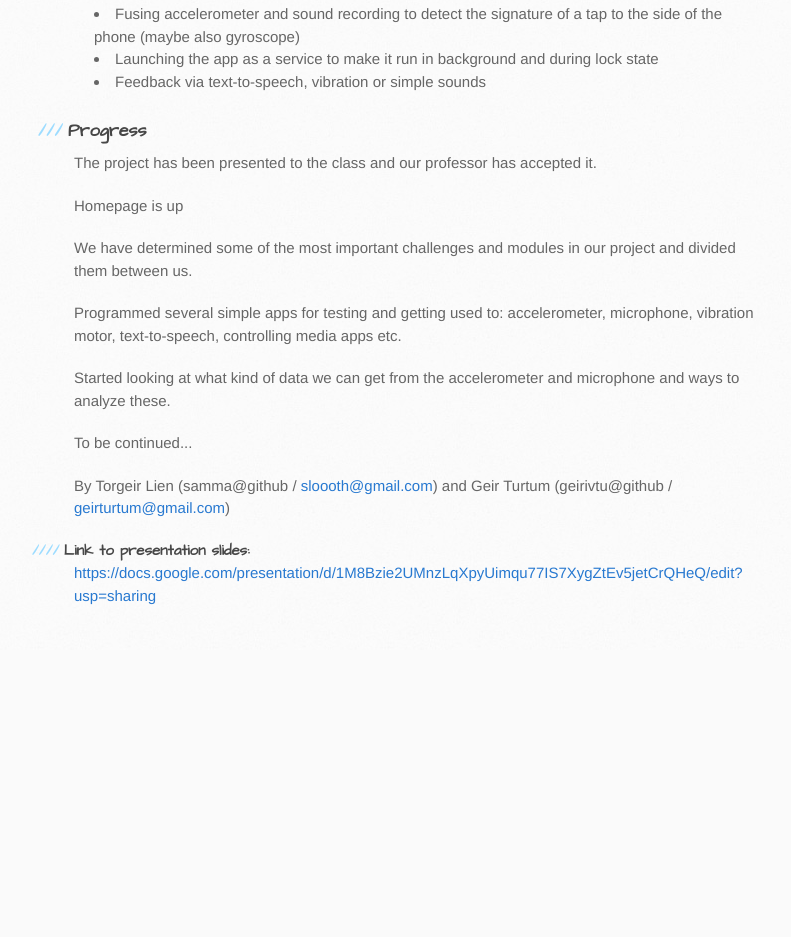
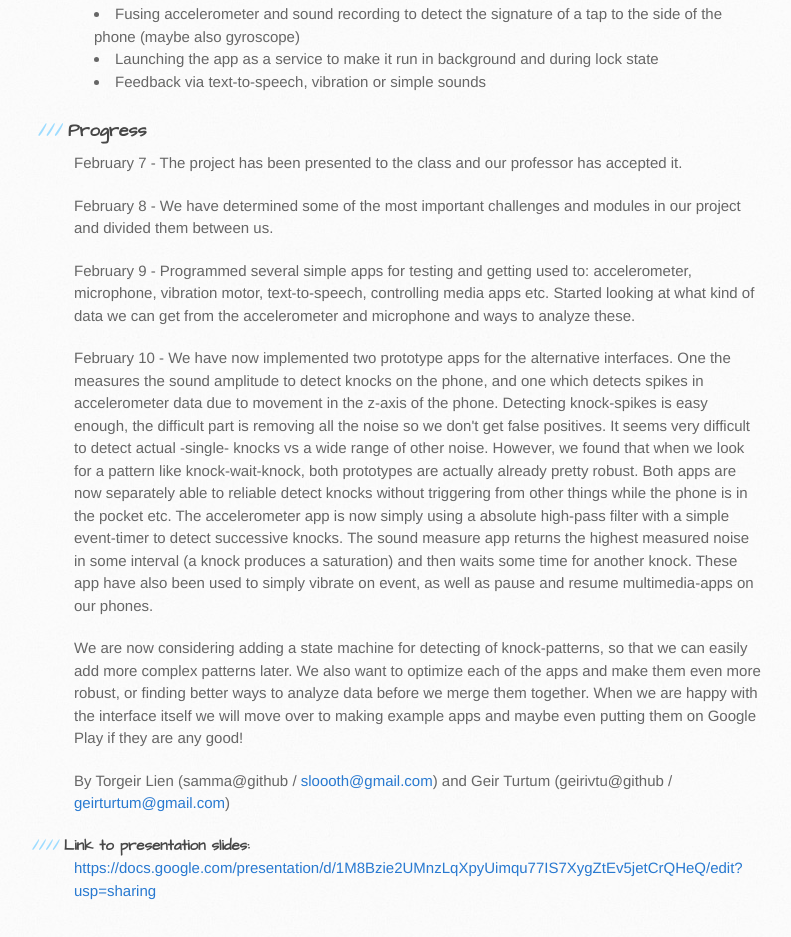
Before and after one commit to KybDP/KnockKnock, a plain HTML site: page index.html in a window 1280 px wide. Shown: the part 1040-1977 px from the top of the page, without its empty margins (96-887 px from the left). Before the commit the page ends 1690 px from the top, so only its background shows below. Drawn offline with Linux system fonts and the light colour scheme.

```diff
--- a/index.html
+++ b/index.html
@@ -64,17 +64,15 @@
 <li>Feedback via text-to-speech, vibration or simple sounds </li>
 </ul><h3>Progress</h3>
 
-<p>The project has been presented to the class and our professor has accepted it.</p>
+<p>February 7 - The project has been presented to the class and our professor has accepted it.</p>
 
-<p>Homepage is up</p>
+<p>February 8 - We have determined some of the most important challenges and modules in our project and divided them between us. </p>
 
-<p>We have determined some of the most important challenges and modules in our project and divided them between us. </p>
+<p>February 9 - Programmed several simple apps for testing and getting used to: accelerometer, microphone, vibration motor, text-to-speech, controlling media apps etc. Started looking at what kind of data we can get from the accelerometer and microphone and ways to analyze these.</p>
 
-<p>Programmed several simple apps for testing and getting used to: accelerometer, microphone, vibration motor, text-to-speech, controlling media apps etc.</p>
+<p>February 10 - We have now implemented two prototype apps for the alternative interfaces. One the measures the sound amplitude to detect knocks on the phone, and one which detects spikes in accelerometer data due to movement in the z-axis of the phone. Detecting knock-spikes is easy enough, the difficult part is removing all the noise so we don't get false positives. It seems very difficult to detect actual -single- knocks vs a wide range of other noise. However, we found that when we look for a pattern like knock-wait-knock, both prototypes are actually already pretty robust. Both apps are now separately able to reliable detect knocks without triggering from other things while the phone is in the pocket etc. The accelerometer app is now simply using a absolute high-pass filter with a simple event-timer to detect successive knocks. The sound measure app returns the highest measured noise in some interval (a knock produces a saturation) and then waits some time for another knock. These app have also been used to simply vibrate on event, as well as pause and resume multimedia-apps on our phones. </p>
 
-<p>Started looking at what kind of data we can get from the accelerometer and microphone and ways to analyze these.</p>
-
-<p>To be continued...</p>
+<p>We are now considering adding a state machine for detecting of knock-patterns, so that we can easily add more complex patterns later. We also want to optimize each of the apps and make them even more robust, or finding better ways to analyze data before we merge them together. When we are happy with the interface itself we will move over to making example apps and maybe even putting them on Google Play if they are any good!</p>
 
 <p>By Torgeir Lien (samma@github / <a href="mailto:sloooth@gmail.com">sloooth@gmail.com</a>) and Geir Turtum (geirivtu@github / <a href="mailto:geirturtum@gmail.com">geirturtum@gmail.com</a>)</p>
 
```
Also changed, not shown: params.json (+1 -1 lines).
